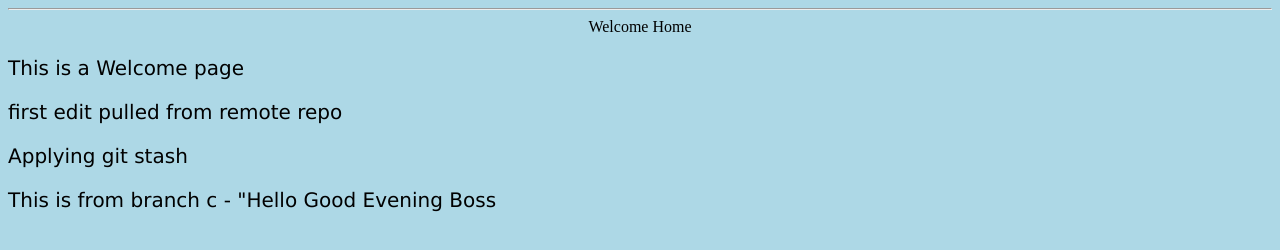
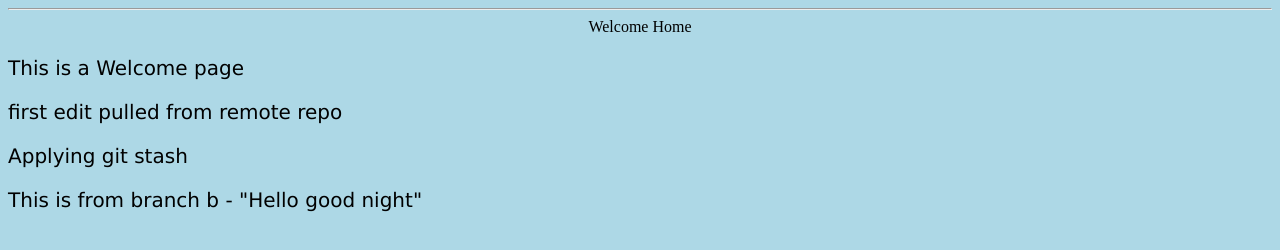
Before and after one commit to AishwariyaVinoth/Assignment_1, a plain HTML site: page index.html in a window 1280 px wide. Drawn offline with Linux system fonts and the light colour scheme.

Commit message:
commit from b

```diff
--- a/index.html
+++ b/index.html
@@ -8,6 +8,6 @@
         <p>This is a Welcome page</p>
         <p> first edit pulled from remote repo</p>
         <p> Applying git stash        </p>
-        <p> This is from branch c - "Hello Good Evening Boss</p>
+        <p> This is from branch b - "Hello good night"</p>
     </body>
 </html>
```
